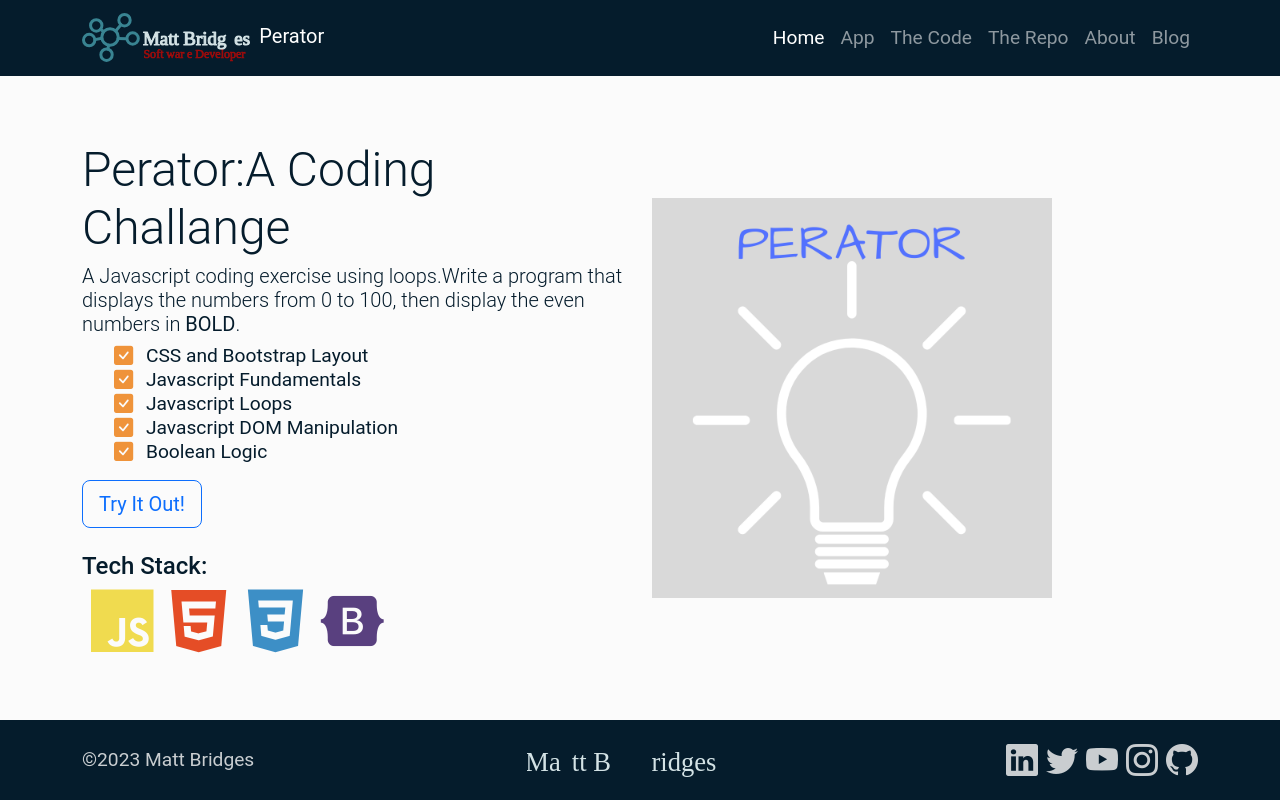
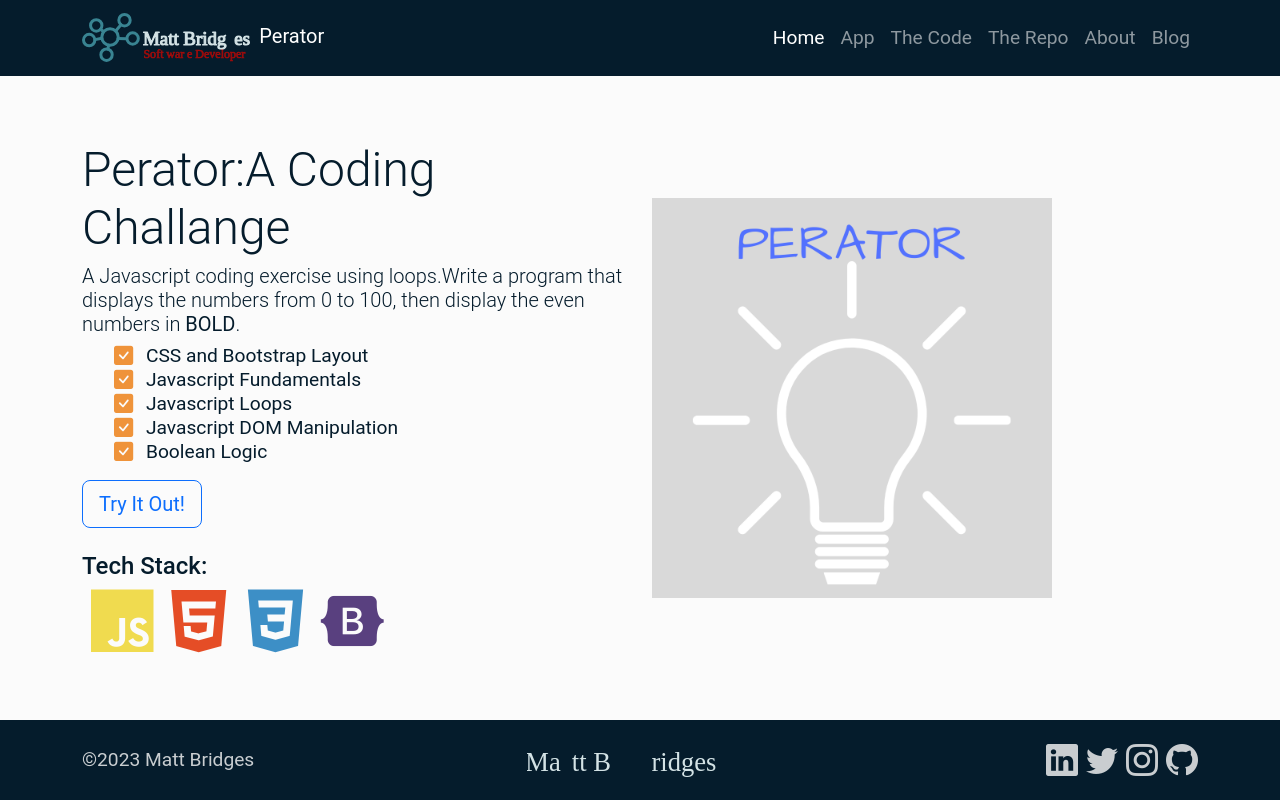
Before and after one commit to MattBridges/AstraHundo, a plain HTML site: page index.html in a window 1280 px wide. Drawn offline with nearby package versions, Linux system fonts and the light colour scheme.

Commit message:
Updated Footer Links

```diff
--- a/index.html
+++ b/index.html
@@ -121,11 +121,10 @@
           <img src="/img/Light_Grey_Signature_Long.svg" height="40" alt="">
         </div>
         <div class="col d-flex justify-content-center justify-content-lg-end my-2">
-          <a href="#" target="_blank" class="socialicons"><i class="bi bi-linkedin"></i></a>
-          <a href="#" target="_blank" class="socialicons"><i class="bi bi-twitter"></i></a>
-          <a href="#" target="_blank" class="socialicons"><i class="bi bi-youtube"></i></a>
-          <a href="#" target="_blank" class="socialicons"><i class="bi bi-instagram"></i></a>
-          <a href="#" target="_blank" class="socialicons"><i class="bi bi-github"></i></a>
+          <a href="https://www.linkedin.com/in/themattbridges/" target="_blank" class="socialicons"><i class="bi bi-linkedin"></i></a>
+            <a href="https://twitter.com/MattBridgesDev" target="_blank" class="socialicons"><i class="bi bi-twitter"></i></a>
+            <a href="https://www.instagram.com/mattbridgesdev/" target="_blank" class="socialicons"><i class="bi bi-instagram"></i></a>
+            <a href="https://github.com/MattBridges" target="_blank" class="socialicons"><i class="bi bi-github"></i></a>
         </div>
       </div>
     </div>
```
Also changed, not shown: app.html (+4 -5 lines), code.html (+4 -5 lines).
